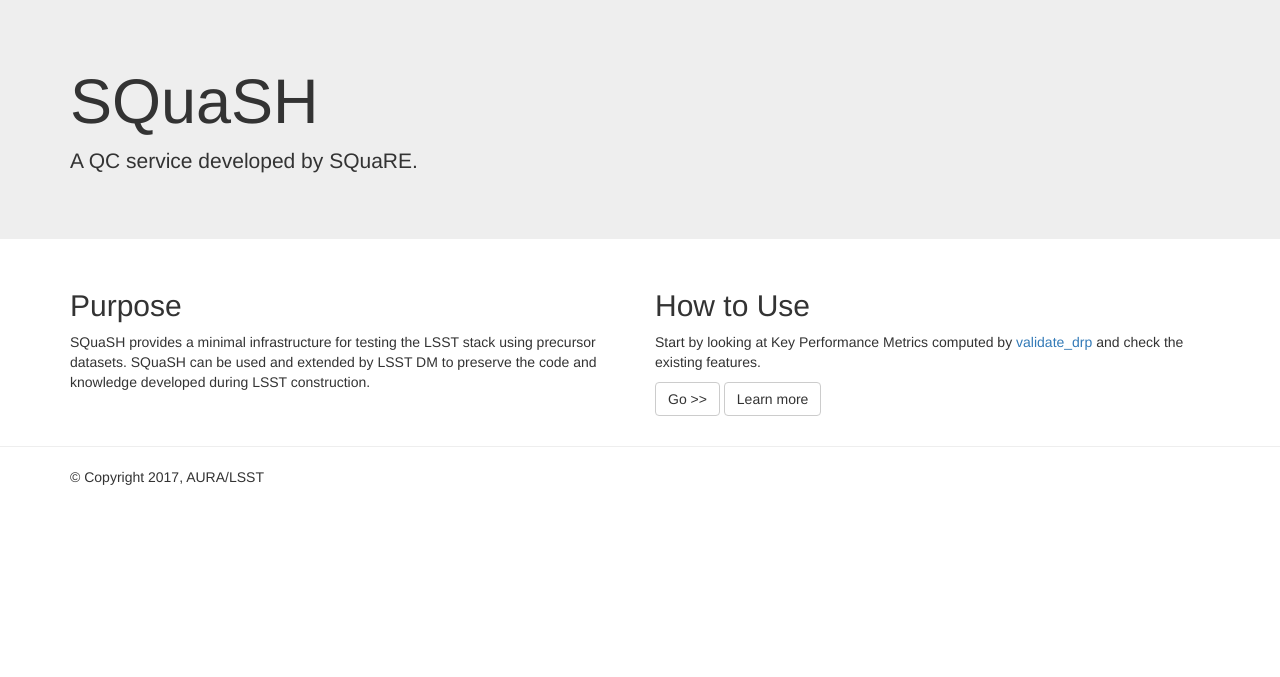
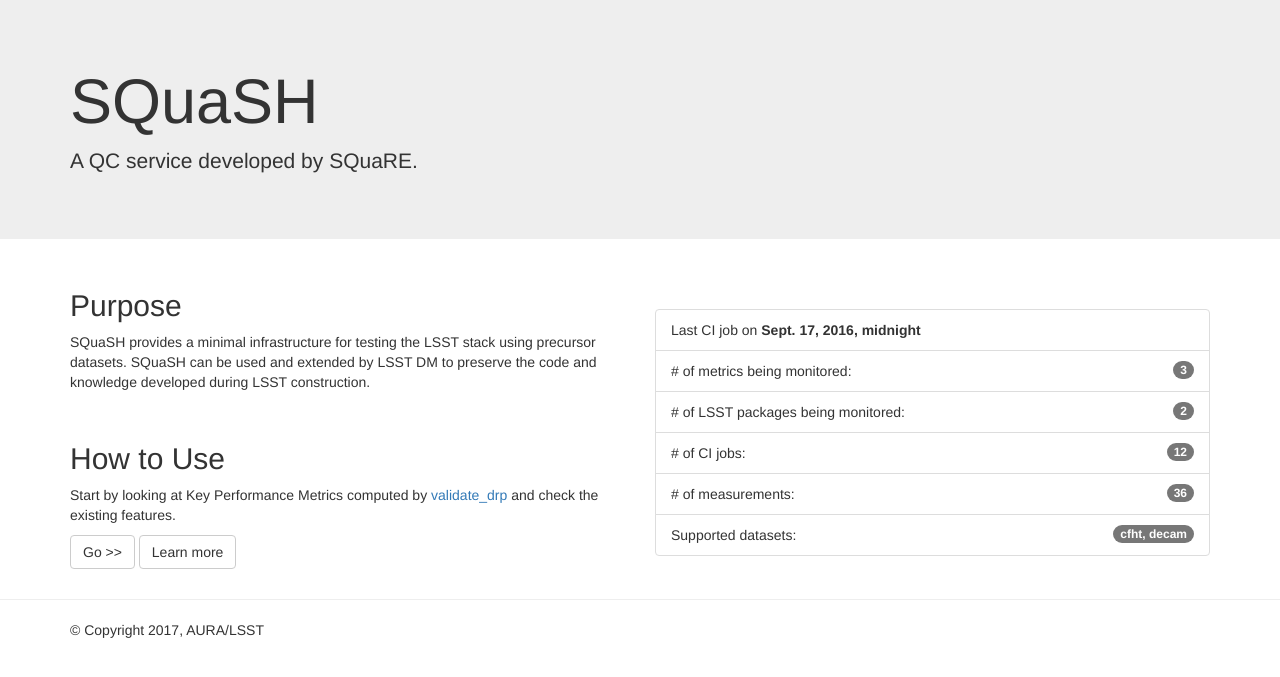
Before and after one commit to lsst-sqre/qa-dashboard, a Django app: page / in a window 1280 px wide. Shown: the part 51-728 px from the top of the page. Run offline with Django 3.2, Linux system fonts and the light colour scheme; data comes from the database, SQL or seed files in the repository; parts of the project's set-up code (start-up, migrations or seed data) failed here and were passed over; some libraries are stand-ins or nearby versions.

Commit message:
Added statistics in the front page

```diff
--- a/squash/dashboard/templates/dashboard/index.html
+++ b/squash/dashboard/templates/dashboard/index.html
@@ -22,8 +22,7 @@
             SQuaSH can be used and extended by LSST DM
             to preserve the code and knowledge developed during LSST construction.
             </p>
-        </div>
-        <div class="col-md-6">
+            <br>
             <h2>How to Use</h2>
             <p>
             Start by looking at Key Performance Metrics computed by
@@ -40,7 +39,25 @@
                 </a>
             </p>
         </div>
-    </div>
+        <div class="col-md-6">
+            <br>
+            <br>
+            <ul class="list-group">
+                <li class="list-group-item">Last CI job on
+                    <b>{{last}}</b> </li>
+                  <li class="list-group-item"># of metrics being monitored:
+                      <span class="badge">{{n_metrics}}</span></li>
+                  <li class="list-group-item"># of LSST packages being monitored:
+                      <span class="badge">{{n_packages}}</span></li>
+                  <li class="list-group-item"># of CI jobs:
+                      <span class="badge">{{n_jobs}}</span></li>
+                  <li class="list-group-item"># of measurements:
+                      <span class="badge">{{n_meas}}</span></li>
+                  <li class="list-group-item">Supported datasets:
+                      <span class="badge">{{datasets}}</span></li>
+            </ul>
+         </div>
+      </div>
 </div>
 
 {% endblock %}
--- a/squash/dashboard/views.py
+++ b/squash/dashboard/views.py
@@ -6,7 +6,7 @@ from rest_framework import authentication, permissions,\
 from bokeh.embed import autoload_server
 
 from .forms import JobFilter
-from .models import Job, Metric, Measurement
+from .models import Job, Metric, Measurement, VersionedPackage
 from .serializers import JobSerializer, MetricSerializer,\
     RegressionSerializer, MeasurementSerializer, \
     BlobSerializer
@@ -186,4 +186,20 @@ def embed_bokeh(request, bokeh_app):
 def home(request):
     """Render the home page"""
 
-    return render(request, 'dashboard/index.html')
+    n_metrics = len(Metric.objects.all())
+    job = Job.objects.latest('pk')
+    n_packages = len(VersionedPackage.objects.filter(job=job))
+    n_jobs = len(Job.objects.all())
+    n_meas = len(Measurement.objects.all())
+
+    datasets = Job.objects.values_list('ci_dataset', flat=True).distinct()
+    last = Job.objects.latest('pk').date
+
+    context = { "n_metrics": n_metrics,
+                "n_packages": n_packages,
+                "n_jobs": n_jobs,
+                "n_meas": n_meas,
+                "datasets": ", ".join(datasets),
+                "last": last }
+
+    return render(request, 'dashboard/index.html', context)
```
